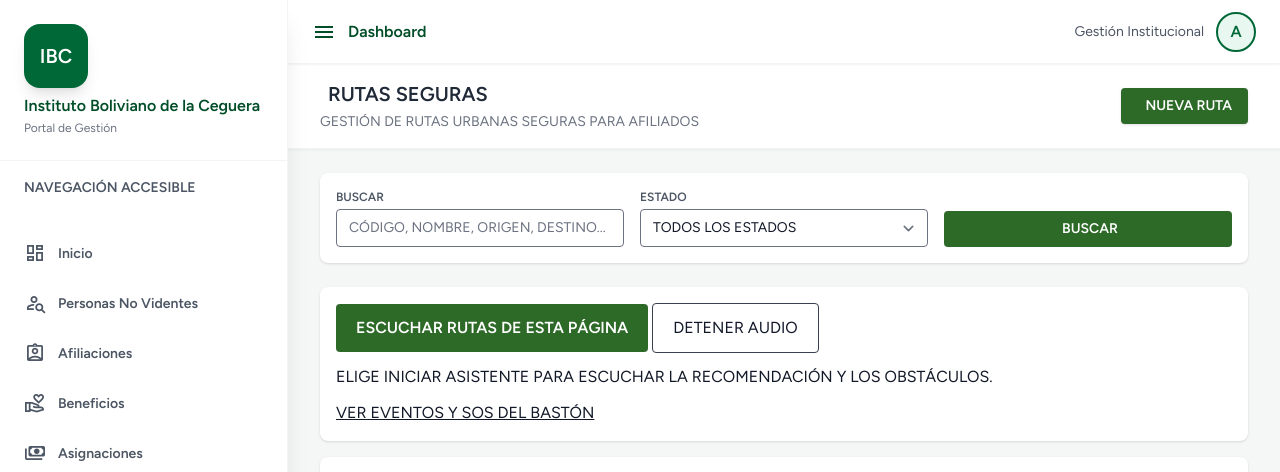
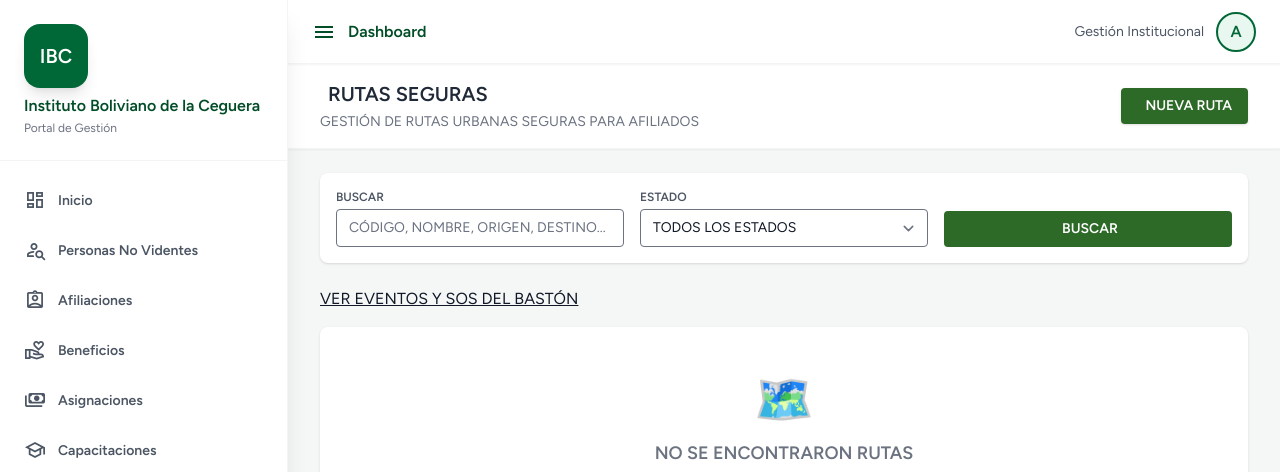
Before and after one commit to Nazareth75/SISTEMA-IBC-OFICIAL, a Laravel app: page /rutas in a window 1280 px wide. Shown: the top 472 px of the page. Run offline with Laravel 12, Linux system fonts and the light colour scheme; a user stored in the database is signed in; data comes from the database, SQL or seed files in the repository; tables that the repository leaves empty hold one stand-in row (values such as "Sample post"); style sheets or scripts are compiled from the project's sources; some libraries are stand-ins or nearby versions.

Commit message:
fix: limitar asistentes de voz al administrador no vidente

```diff
--- a/resources/views/layouts/navigation.blade.php
+++ b/resources/views/layouts/navigation.blade.php
@@ -18,7 +18,9 @@
         </a>
     </div>
 
+    @if(strtoupper(Auth::user()->role?->nom_rol ?? '') === 'ADMINISTRADOR_NO_VIDENTE')
     <a href="{{ route('navegacion.index') }}" class="ibc-sidebar-link" style="padding:16px;font-weight:bold">NAVEGACIÓN ACCESIBLE</a>
+    @endif
     {{-- Menú --}}
     <nav class="flex-1 py-4 space-y-1 overflow-y-auto">
 
--- a/resources/views/rutas/index.blade.php
+++ b/resources/views/rutas/index.blade.php
@@ -24,18 +24,23 @@
                 <section class="bg-green-50 border border-green-300 rounded p-4 mb-4">
                     <strong>DEMO GEOGRÁFICA: CALLES DEL CENTRO DE LA PAZ</strong>
                     <p>Compara cuatro caminos conectados sobre geometría vial. Riesgos simulados, sin validación en campo.</p>
-                    <a href="{{ route('rutas.show',$demoGeografica) }}#mapa-detalle-ruta" class="underline font-bold">ABRIR CAMINOS ACO, ALTERNATIVAS Y ASISTENTE</a>
+                    <a href="{{ route('rutas.show',$demoGeografica) }}#mapa-detalle-ruta" class="underline font-bold">ABRIR CAMINOS ACO Y ALTERNATIVAS</a>
                 </section>
             @endif
-            <section class="bg-white rounded-lg shadow p-4 mb-4 uppercase" aria-label="Asistente de rutas">
+            @if(strtoupper(Auth::user()->role?->nom_rol ?? '') === 'ADMINISTRADOR_NO_VIDENTE')
+<section class="bg-white rounded-lg shadow p-4 mb-4 uppercase" aria-label="Asistente de rutas">
                 <button type="button" data-leer-rutas style="background-color:#2d6a27;color:white" class="bg-green-800 text-white font-bold rounded px-5 py-3">ESCUCHAR RUTAS DE ESTA PÁGINA</button>
                 <button type="button" data-detener-asistente class="border border-gray-700 rounded px-5 py-3">DETENER AUDIO</button>
                 <p id="estado-asistente-rutas" role="status" class="mt-3">ELIGE INICIAR ASISTENTE PARA ESCUCHAR LA RECOMENDACIÓN Y LOS OBSTÁCULOS.</p>
-                <a href="{{ route('rutas.eventos') }}" class="underline inline-block mt-3">VER EVENTOS Y SOS DEL BASTÓN</a>
+
             </section>
+@endif
+            <a href="{{ route('rutas.eventos') }}" class="underline inline-block mb-4">VER EVENTOS Y SOS DEL BASTÓN</a>
             @include('rutas.partials.tabla')
             @include('rutas.partials.mapa_catalogo')
         </div>
     </div>
-    <script src="{{ asset('js/asistente-rutas.js') }}" defer></script>
+    @if(strtoupper(Auth::user()->role?->nom_rol ?? '') === 'ADMINISTRADOR_NO_VIDENTE')
+<script src="{{ asset('js/asistente-rutas.js') }}" defer></script>
+@endif
 </x-app-layout>
--- a/resources/views/rutas/partials/mapa_catalogo.blade.php
+++ b/resources/views/rutas/partials/mapa_catalogo.blade.php
@@ -1,12 +1,16 @@
 <section class="bg-white rounded-lg shadow p-4 mb-4 uppercase" aria-label="Mapa de una ruta seleccionada">
     <h3 class="font-bold mb-2">COMPARAR CAMINOS ACO SOBRE CALLES</h3>
     <p>VERDE GRUESA: CAMINO PRINCIPAL RECOMENDADO. LÍNEAS DELGADAS: ALTERNATIVAS DEL MISMO ORIGEN AL MISMO DESTINO.</p>
-    <a href="{{ route('navegacion.index') }}?demostracion=1" class="underline">IR A NAVEGACIÓN ACCESIBLE</a>
+    @if(strtoupper(Auth::user()->role?->nom_rol ?? '') === 'ADMINISTRADOR_NO_VIDENTE')
+<a href="{{ route('navegacion.index') }}?demostracion=1" class="underline">IR A NAVEGACIÓN ACCESIBLE</a>
+@endif
     <select id="ruta-catalogo" class="border p-3 w-full" aria-label="Ruta para visualizar">
         <option value="">ELIGE UNA RUTA</option>
         @foreach($rutas as $r)<option value="{{ route('rutas.asistente',$r) }}" data-demo-osm="{{ $r->ide_rut==='DEMO-RUT-LP-OSM'?'1':'0' }}">{{ $r->nom_rut }}</option>@endforeach
     </select>
-    <button type="button" id="asistente-mapa" data-asistente-ruta="" disabled style="background:#166534;color:white;padding:14px;border-radius:8px;margin:12px 0">INICIAR ASISTENTE DE ESTA RUTA</button>
+    @if(strtoupper(Auth::user()->role?->nom_rol ?? '') === 'ADMINISTRADOR_NO_VIDENTE')
+<button type="button" id="asistente-mapa" data-asistente-ruta="" disabled style="background:#166534;color:white;padding:14px;border-radius:8px;margin:12px 0">INICIAR ASISTENTE DE ESTA RUTA</button>
+@endif
     <div id="mapa-catalogo-rutas" style="height:360px" aria-label="Mapa de la ruta recomendada"></div>
     <p id="estado-mapa-catalogo" role="status"></p>
     <p>MAYOR GROSOR = MAYOR REFUERZO DE FEROMONA OBTENIDO POR ACO, EN EL TRAZO COLOREADO. CONTORNO DORADO = RECOMENDADA. COMPARA TAMBIÉN RIESGO Y COSTO EN LAS TARJETAS.</p>
@@ -25,7 +29,7 @@
     let solicitud=null;
     const selector=document.getElementById('ruta-catalogo'),asistente=document.getElementById('asistente-mapa');
     selector.onchange=async e=>{
-        asistente.disabled=true;
+        if(asistente)asistente.disabled=true;
         if(solicitud)solicitud.abort();solicitud=new AbortController();
         if(!e.target.value)return;
         estado.textContent='CONSULTANDO LA RECOMENDACIÓN ACO…';
@@ -33,7 +37,7 @@
             const response=await fetch(e.target.value,{headers:{Accept:'application/json'},signal:solicitud.signal});
             const data=await response.json();if(!response.ok||!data.success)throw Error(data.mensaje_error||'Ruta no disponible.');
             window.renderizarCaminosAco(map,data,{alternativas:true,panel:'caminos-catalogo-lista'});
-            asistente.dataset.asistenteRuta=e.target.value;asistente.disabled=false;
+            if(asistente){asistente.dataset.asistenteRuta=e.target.value;asistente.disabled=false;}
             estado.textContent=`${data.demostracion?'DATOS SIMULADOS. ':''}${data.destino}. ${data.distancia_total} M. ${data.cantidad_alternativas} CAMINOS.`;
         }catch(error){if(error.name!=='AbortError')estado.textContent=error.message;}
     };
--- a/resources/views/rutas/partials/tabla.blade.php
+++ b/resources/views/rutas/partials/tabla.blade.php
@@ -66,12 +66,14 @@
                         <td class="px-4 py-3">
                             <div class="flex items-center justify-center gap-1.5 flex-wrap">
                                 {{-- VER --}}
-                                <button type="button" data-asistente-ruta="{{ route('rutas.asistente', $ruta) }}"
+                                @if(strtoupper(Auth::user()->role?->nom_rol ?? '') === 'ADMINISTRADOR_NO_VIDENTE')
+<button type="button" data-asistente-ruta="{{ route('rutas.asistente', $ruta) }}"
                                     data-nombre-ruta="{{ $ruta->nom_rut }}. Desde {{ $ruta->ori_rut }} hasta {{ $ruta->dst_rut }}"
                                     aria-label="Iniciar asistente para {{ $ruta->nom_rut }}"
                                     style="background-color:#2d6a27;color:white" class="bg-green-800 text-white font-bold px-4 py-3 rounded uppercase">
                                     INICIAR ASISTENTE
                                 </button>
+@endif
                                 <a href="{{ route('rutas.show', $ruta) }}"
                                     title="Consultar ficha, mapa, tramos y recomendación ACO"
                                     class="inline-flex items-center gap-1 bg-blue-50 hover:bg-blue-100 text-blue-700 border border-blue-200 text-xs font-bold px-2 py-1 rounded shadow-sm transition">
--- a/resources/views/rutas/show.blade.php
+++ b/resources/views/rutas/show.blade.php
@@ -45,12 +45,14 @@
                     <a href="{{ route('rutas.index',['buscar'=>'DEMO-RUT-LP-OSM']) }}" class="underline font-bold">ABRIR LA DEMOSTRACIÓN CON GEOMETRÍA VIAL DE LA PAZ</a>
                 </div>
             @endif
-            <section class="bg-white rounded-lg shadow p-4 uppercase" aria-label="Resumen hablado de ruta">
+            @if(strtoupper(Auth::user()->role?->nom_rol ?? '') === 'ADMINISTRADOR_NO_VIDENTE')
+<section class="bg-white rounded-lg shadow p-4 uppercase" aria-label="Resumen hablado de ruta">
                 <button type="button" data-asistente-ruta="{{ route('rutas.asistente', $ruta) }}" style="background-color:#2d6a27;color:white" class="bg-green-800 text-white font-bold rounded px-5 py-3">INICIAR ASISTENTE</button>
                 <button type="button" data-detener-asistente class="border border-gray-700 rounded px-5 py-3">DETENER AUDIO</button>
                 <p id="estado-asistente-rutas" role="status" class="mt-3">RESUMEN DE LA RUTA Y OBSTÁCULOS ANTES DEL RECORRIDO.</p>
             </section>
             <script src="{{ asset('js/asistente-rutas.js') }}" defer></script>
+@endif
             <div class="bg-white rounded-lg shadow p-6">
                 <div class="grid grid-cols-2 md:grid-cols-4 gap-4 text-sm mb-4">
                     <div>
```
Also changed, not shown: resources/views/rutas/partials/form.blade.php (+6 -2 lines), tests/Unit/AsistenteRutaTest.php (+18 -0 lines).
